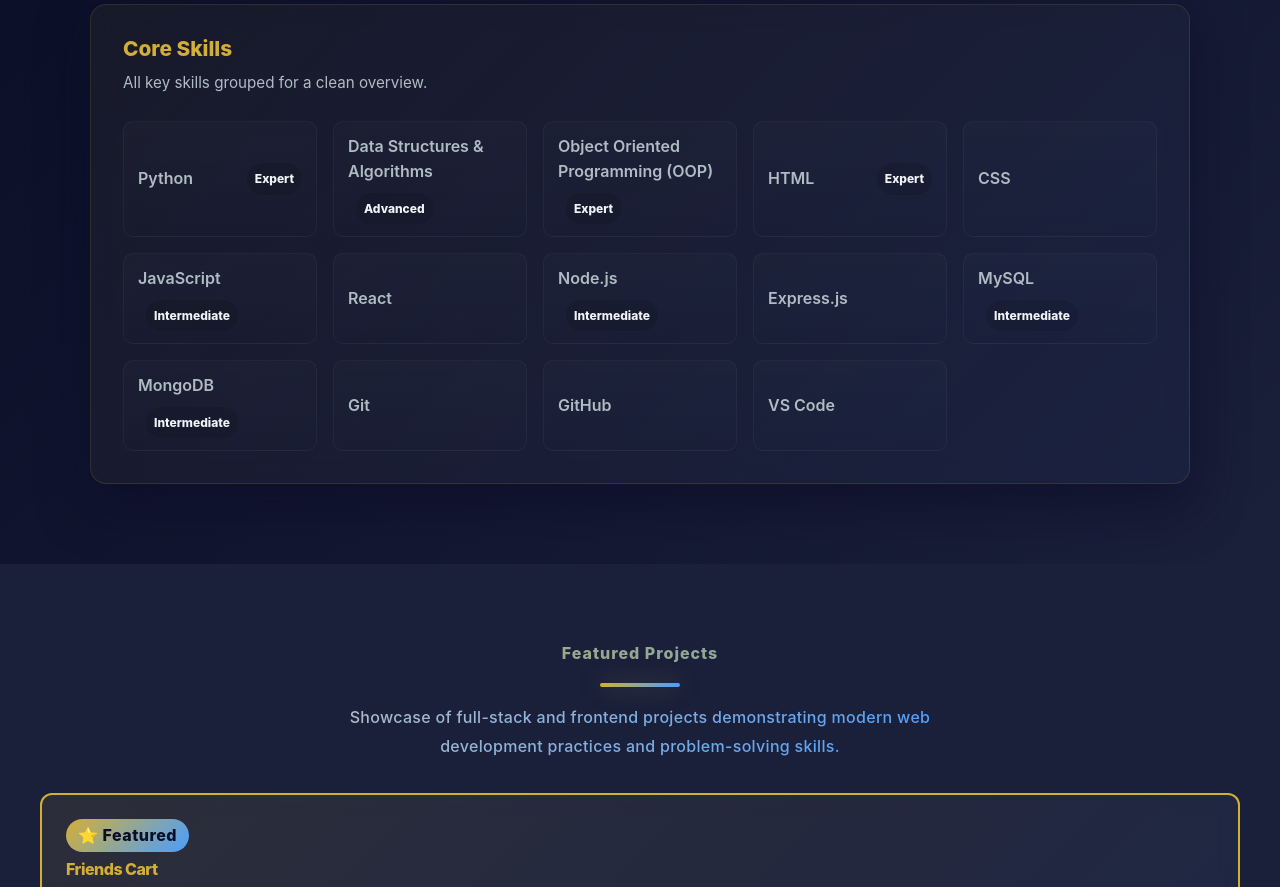
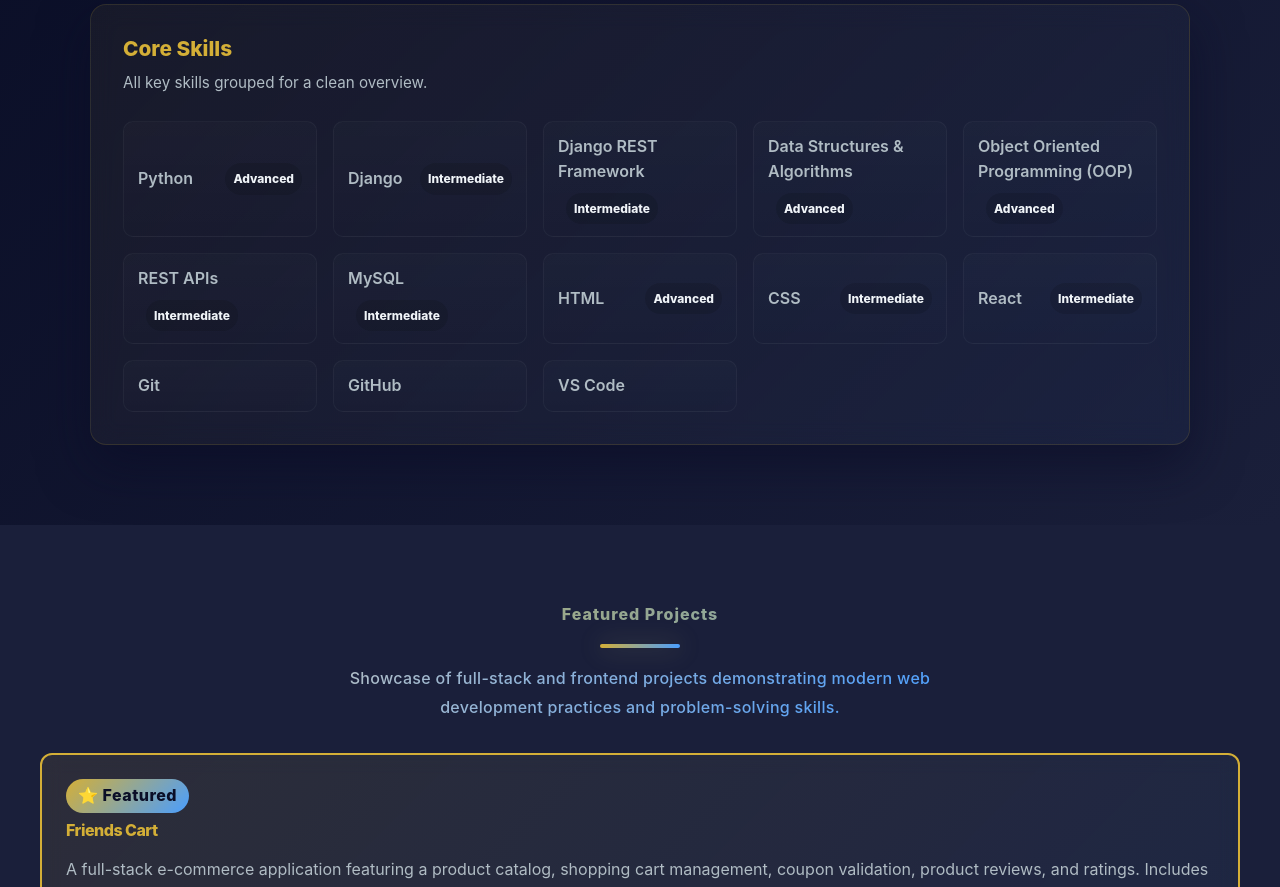
Before and after one commit to skmsajid/my-portfolio, a React (Vite) app: page / in a window 1280 px wide. Shown: the part 2500-3387 px from the top of the page. Built offline with nearby package versions, Linux system fonts and the light colour scheme.

Commit message:
Revise skills and proficiency levels in Skills component
Updated skills list and proficiency levels to include Django and REST APIs.

```diff
--- a/src/components/Skills.jsx
+++ b/src/components/Skills.jsx
@@ -3,30 +3,31 @@ import '../styles/skills.css';
 export default function Skills() {
   const skills = [
   'Python',
+  'Django',
+  'Django REST Framework',
   'Data Structures & Algorithms',
   'Object Oriented Programming (OOP)',
+  'REST APIs',
+  'MySQL',
   'HTML',
   'CSS',
-    'JavaScript',
   'React',
-    'Node.js',
-    'Express.js',
-    'MySQL',
-    'MongoDB',
   'Git',
   'GitHub',
   'VS Code',
 ];
 
   const proficiencyLevels = {
-    JavaScript: 'Intermediate',
-    'Object Oriented Programming (OOP)': 'Expert',
-    'Node.js': 'Intermediate',
-    MongoDB: 'Intermediate',
-    Python: 'Expert',
+  Python: 'Advanced',
+  Django: 'Intermediate',
+  'Django REST Framework': 'Intermediate',
   'Data Structures & Algorithms': 'Advanced',
-    HTML: 'Expert',
-    'MySQL': 'Intermediate',
+  'Object Oriented Programming (OOP)': 'Advanced',
+  'REST APIs': 'Intermediate',
+  MySQL: 'Intermediate',
+  HTML: 'Advanced',
+  CSS: 'Intermediate',
+  React: 'Intermediate',
 };
 
   return (
```
Lines whose indentation alone changed are shown as unchanged.
